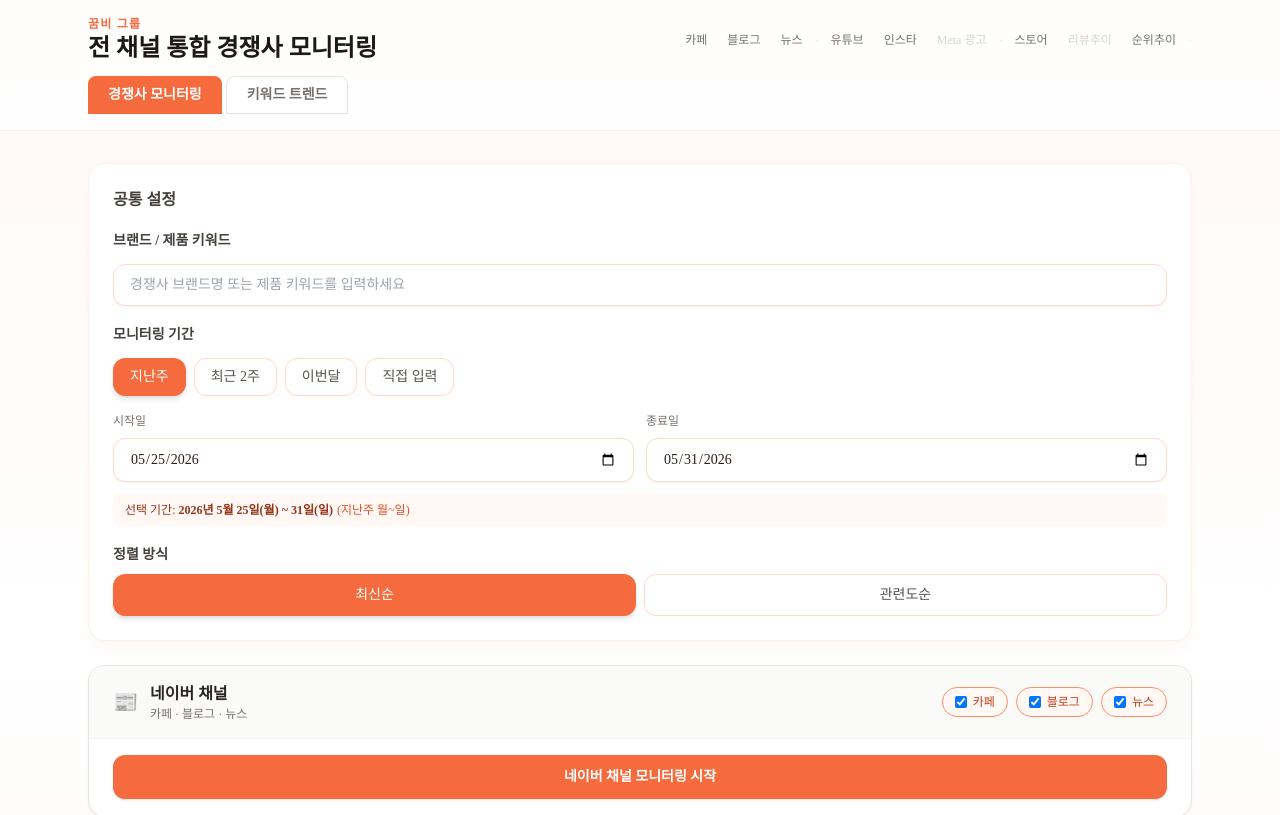
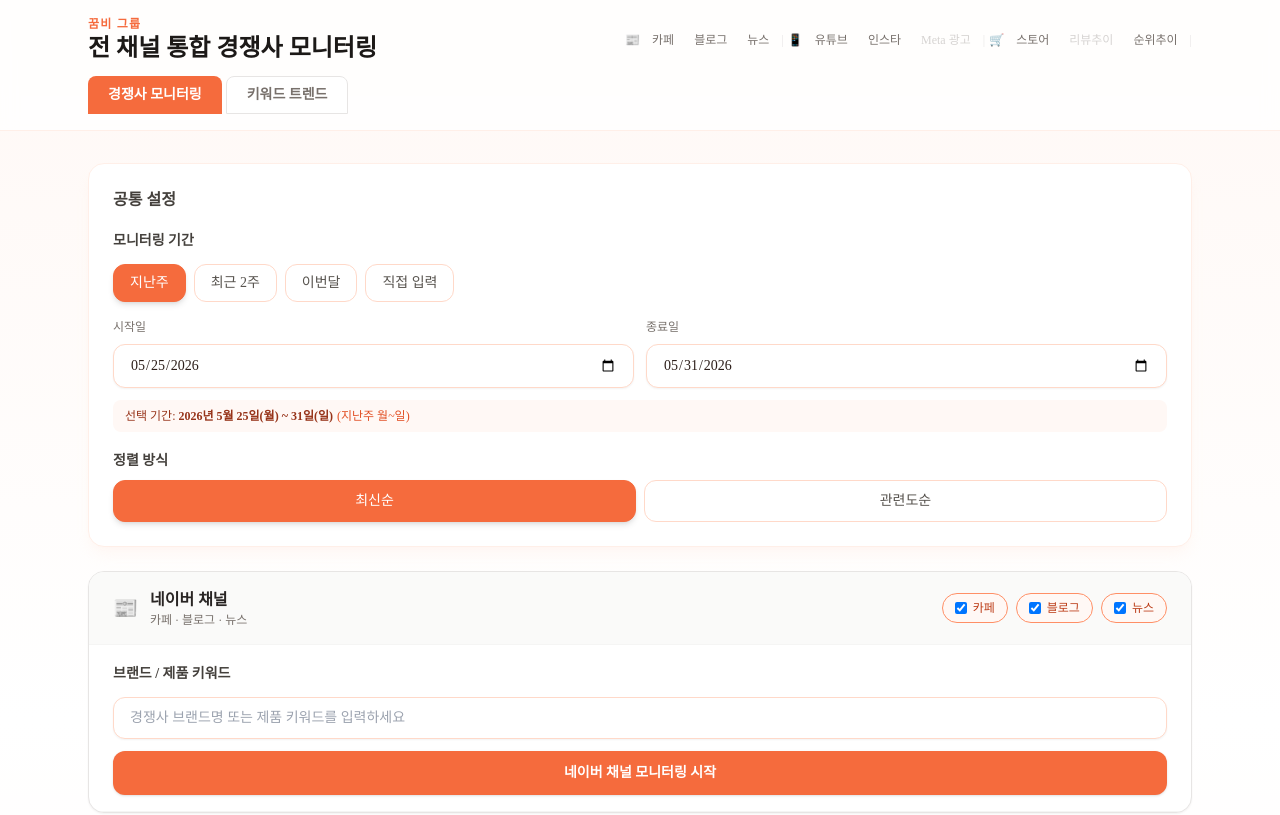
Before and after one commit to ggumbim-droid/ggumbi-monitor, a Next.js app: page / in a window 1280 px wide. Shown: the top 815 px of the page. Built offline with nearby package versions, Linux system fonts and the light colour scheme.

Commit message:
Update page.tsx

```diff
--- a/src/app/page.tsx
+++ b/src/app/page.tsx
@@ -1,6 +1,6 @@
 "use client";
 
-import { useState, useCallback, useMemo, useRef, useEffect } from "react";
+import { useState, useCallback, useRef, useEffect } from "react";
 import { KeywordInput } from "@/components/KeywordInput";
 import { DateRangeSelect, getDefaultDateRange } from "@/components/DateRangeSelect";
 import { MonitorPeriodBanner } from "@/components/MonitorPeriodBanner";
@@ -26,7 +26,6 @@ const PRESET_PERIODS = [
 ];
 const BRAND_COLORS = ["#FF6B35","#4ECDC4","#45B7D1","#96CEB4","#FFEAA7","#DDA0DD"];
 
-// 채널 그룹 정의
 const CHANNEL_GROUPS = [
   {
     id: "naver",
@@ -34,6 +33,7 @@ const CHANNEL_GROUPS = [
     icon: "📰",
     channels: ["naver_cafe", "naver_blog", "naver_news"] as ChannelId[],
     description: "카페 · 블로그 · 뉴스",
+    placeholder: "예: 나리몽 분유포트, 꿈비 범퍼침대",
   },
   {
     id: "social",
@@ -41,6 +41,7 @@ const CHANNEL_GROUPS = [
     icon: "📱",
     channels: ["youtube", "instagram", "meta_ads"] as ChannelId[],
     description: "유튜브 · 인스타 · Meta 광고",
+    placeholder: "예: 나리몽, 도노도노, 마베비",
   },
   {
     id: "shopping",
@@ -48,6 +49,7 @@ const CHANNEL_GROUPS = [
     icon: "🛒",
     channels: ["smartstore", "smartstore_reviews", "naver_ranking"] as ChannelId[],
     description: "스마트스토어 · 리뷰추이 · 순위추이",
+    placeholder: "예: 휴대용분유포트, 범퍼침대",
   },
 ];
 
@@ -93,14 +95,17 @@ function CustomTooltip({ active, payload, label, hoveredBrand }: { active?: bool
 
 export default function HomePage() {
   const [activeTab, setActiveTab] = useState<"monitor" | "trend">("monitor");
-
-  const [keywords, setKeywords] = useState<string[]>([]);
   const [dateRange, setDateRange] = useState<MonitorDateRange>(getDefaultDateRange);
   const [sortOrder, setSortOrder] = useState<SortOrder>("latest");
   const [copied, setCopied] = useState(false);
   const [reSearching, setReSearching] = useState(false);
 
-  // 그룹별 상태
+  // 그룹별 키워드
+  const [groupKeywords, setGroupKeywords] = useState<Record<string, string[]>>({
+    naver: [], social: [], shopping: [],
+  });
+
+  // 그룹별 결과/로딩/에러
   const [groupResults, setGroupResults] = useState<Record<string, MonitorResult | null>>({
     naver: null, social: null, shopping: null,
   });
@@ -117,17 +122,7 @@ export default function HomePage() {
   });
 
   const abortRefs = useRef<Record<string, AbortController | null>>({});
-
-  // 섹션 refs (스크롤용)
   const sectionRefs = useRef<Record<string, HTMLElement | null>>({});
-
-  const allLoginItems = useMemo(() => {
-    return Object.values(groupResults)
-      .filter(Boolean)
-      .flatMap((r) => r!.channels.flatMap((c) => c.loginRequired));
-  }, [groupResults]);
-
-  const anyResult = Object.values(groupResults).some(Boolean);
 
   // 트렌드 상태
   const [keywordGroups, setKeywordGroups] = useState<KeywordGroups>({});
@@ -150,6 +145,10 @@ export default function HomePage() {
 
   const currentGroup = groupList.find((g) => g.id === selectedGroup) ?? null;
   const activeBrand = focusedBrand || hoveredBrand;
+  const anyResult = Object.values(groupResults).some(Boolean);
+  const allLoginItems = Object.values(groupResults)
+    .filter(Boolean)
+    .flatMap((r) => r!.channels.flatMap((c) => c.loginRequired));
 
   useEffect(() => {
     if (activeTab !== "trend") return;
@@ -171,7 +170,7 @@ export default function HomePage() {
   }, [activeTab]);
 
   const handleGroupMonitor = useCallback(async (groupId: string) => {
-    const trimmed = keywords.map((k) => k.trim()).filter(Boolean);
+    const trimmed = (groupKeywords[groupId] ?? []).map((k) => k.trim()).filter(Boolean);
     if (!trimmed.length) {
       setGroupErrors((prev) => ({ ...prev, [groupId]: "최소 1개의 키워드를 입력해 주세요." }));
       return;
@@ -180,27 +179,26 @@ export default function HomePage() {
       setGroupErrors((prev) => ({ ...prev, [groupId]: "시작일은 종료일보다 이후일 수 없습니다." }));
       return;
     }
-
     abortRefs.current[groupId]?.abort();
     const controller = new AbortController();
     abortRefs.current[groupId] = controller;
-
     setGroupLoading((prev) => ({ ...prev, [groupId]: true }));
     setGroupErrors((prev) => ({ ...prev, [groupId]: null }));
-
     try {
-      const channels = groupChannels[groupId];
       const res = await fetch("/api/monitor", {
         method: "POST",
         headers: { "Content-Type": "application/json" },
-        body: JSON.stringify({ keywords: trimmed, sortOrder, channels, period: dateRange }),
+        body: JSON.stringify({
+          keywords: trimmed,
+          sortOrder,
+          channels: groupChannels[groupId],
+          period: dateRange,
+        }),
         signal: controller.signal,
       });
       const data = await res.json();
       if (!res.ok) throw new Error(data.error ?? "모니터링 요청에 실패했습니다.");
       setGroupResults((prev) => ({ ...prev, [groupId]: data as MonitorResult }));
-
-      // 결과로 스크롤
       setTimeout(() => {
         sectionRefs.current[`result_${groupId}`]?.scrollIntoView({ behavior: "smooth", block: "start" });
       }, 300);
@@ -210,7 +208,7 @@ export default function HomePage() {
     } finally {
       setGroupLoading((prev) => ({ ...prev, [groupId]: false }));
     }
-  }, [keywords, sortOrder, dateRange, groupChannels]);
+  }, [groupKeywords, sortOrder, dateRange, groupChannels]);
 
   const handleCopyReport = useCallback(async () => {
     const firstResult = Object.values(groupResults).find(Boolean);
@@ -291,6 +289,7 @@ export default function HomePage() {
             <div className="flex flex-wrap gap-1 mt-1 sm:mt-0">
               {CHANNEL_GROUPS.map((group) => (
                 <div key={group.id} className="flex items-center gap-1">
+                  <span className="text-xs font-semibold text-stone-400">{group.icon}</span>
                   {group.channels.map((chId) => (
                     <button
                       key={chId}
@@ -309,7 +308,7 @@ export default function HomePage() {
                       {CHANNEL_LABELS[chId]}
                     </button>
                   ))}
-                  <span className="text-stone-200 text-xs">·</span>
+                  <span className="text-stone-200 text-xs">|</span>
                 </div>
               ))}
             </div>
@@ -330,11 +329,10 @@ export default function HomePage() {
       <main className="mx-auto max-w-6xl space-y-6 px-4 py-8 sm:px-6">
         {activeTab === "monitor" && (
           <>
-            {/* 공통 설정 */}
+            {/* 공통 설정: 기간 + 정렬만 */}
             <section className="rounded-2xl border border-kkumbi-100 bg-white p-6 shadow-lg shadow-kkumbi-100/40">
               <h2 className="text-base font-bold text-stone-700 mb-4">공통 설정</h2>
               <div className="space-y-4">
-                <KeywordInput keywords={keywords} onChange={setKeywords} disabled={false} />
                 <DateRangeSelect value={dateRange} onChange={setDateRange} disabled={false} />
                 <SortSelect value={sortOrder} onChange={setSortOrder} disabled={false} />
               </div>
@@ -387,8 +385,13 @@ export default function HomePage() {
                   </div>
                 </div>
 
-                {/* 모니터링 시작 버튼 */}
-                <div className="px-6 py-4 border-b border-stone-100">
+                {/* 그룹별 키워드 입력 + 모니터링 시작 */}
+                <div className="px-6 py-4 border-b border-stone-100 space-y-3">
+                  <KeywordInput
+                    keywords={groupKeywords[group.id] ?? []}
+                    onChange={(kws) => setGroupKeywords((prev) => ({ ...prev, [group.id]: kws }))}
+                    disabled={groupLoading[group.id]}
+                  />
                   <div className="flex gap-3">
                     <button
                       type="button"
@@ -416,7 +419,7 @@ export default function HomePage() {
                     )}
                   </div>
                   {groupErrors[group.id] && (
-                    <p className="mt-2 rounded-lg bg-rose-50 px-4 py-2 text-sm text-rose-700">{groupErrors[group.id]}</p>
+                    <p className="rounded-lg bg-rose-50 px-4 py-2 text-sm text-rose-700">{groupErrors[group.id]}</p>
                   )}
                 </div>
 
@@ -452,7 +455,7 @@ export default function HomePage() {
                               method: "POST",
                               headers: { "Content-Type": "application/json" },
                               body: JSON.stringify({
-                                keywords: keywords.map((k) => k.trim()).filter(Boolean),
+                                keywords: (groupKeywords[group.id] ?? []).map((k) => k.trim()).filter(Boolean),
                                 sortOrder: newSort,
                                 channels: groupChannels[group.id],
                                 period: dateRange,
@@ -472,7 +475,6 @@ export default function HomePage() {
               </section>
             ))}
 
-            {/* 전체 로그인 필요 + 인사이트 */}
             {anyResult && (
               <>
                 <LoginRequiredSection items={allLoginItems} />
```
